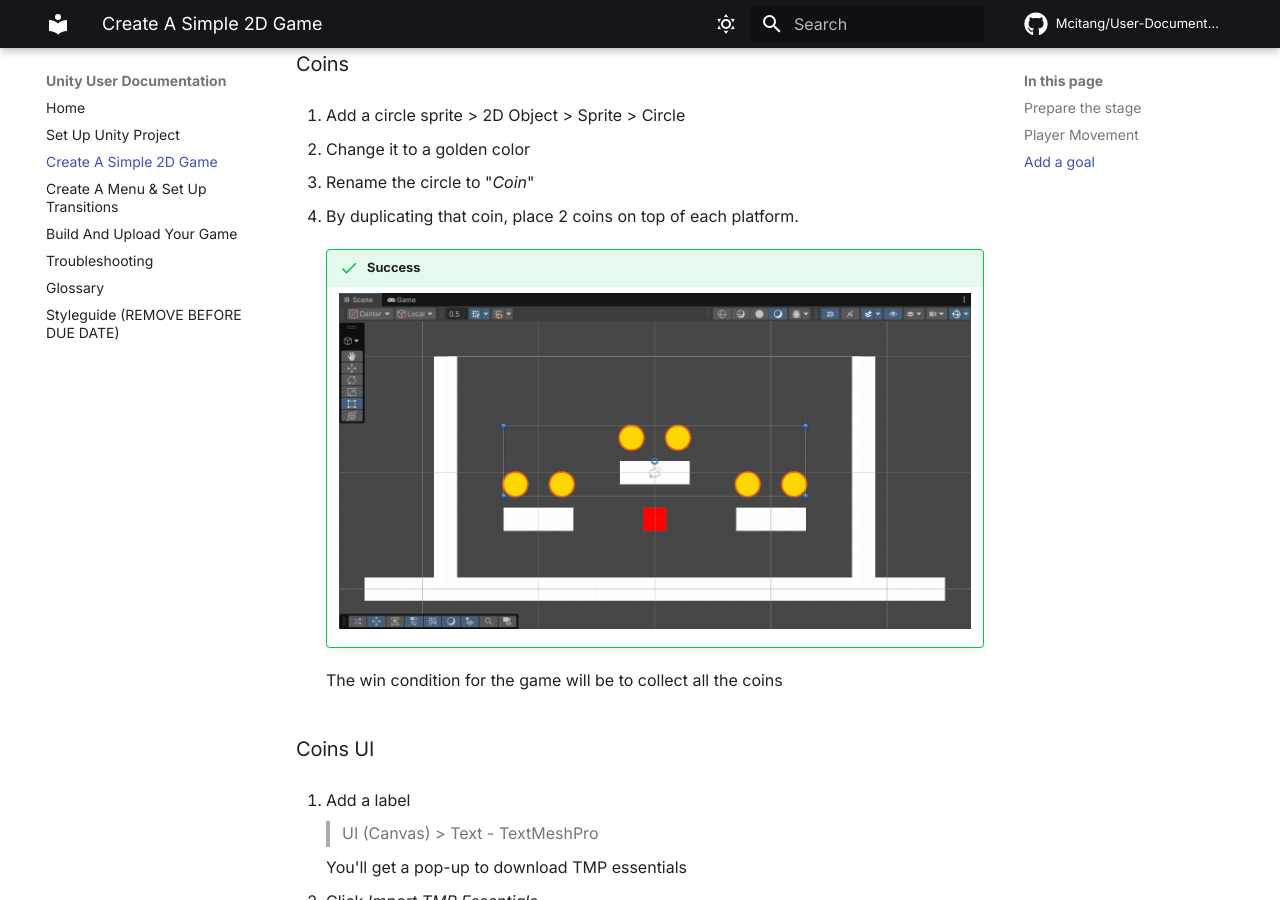
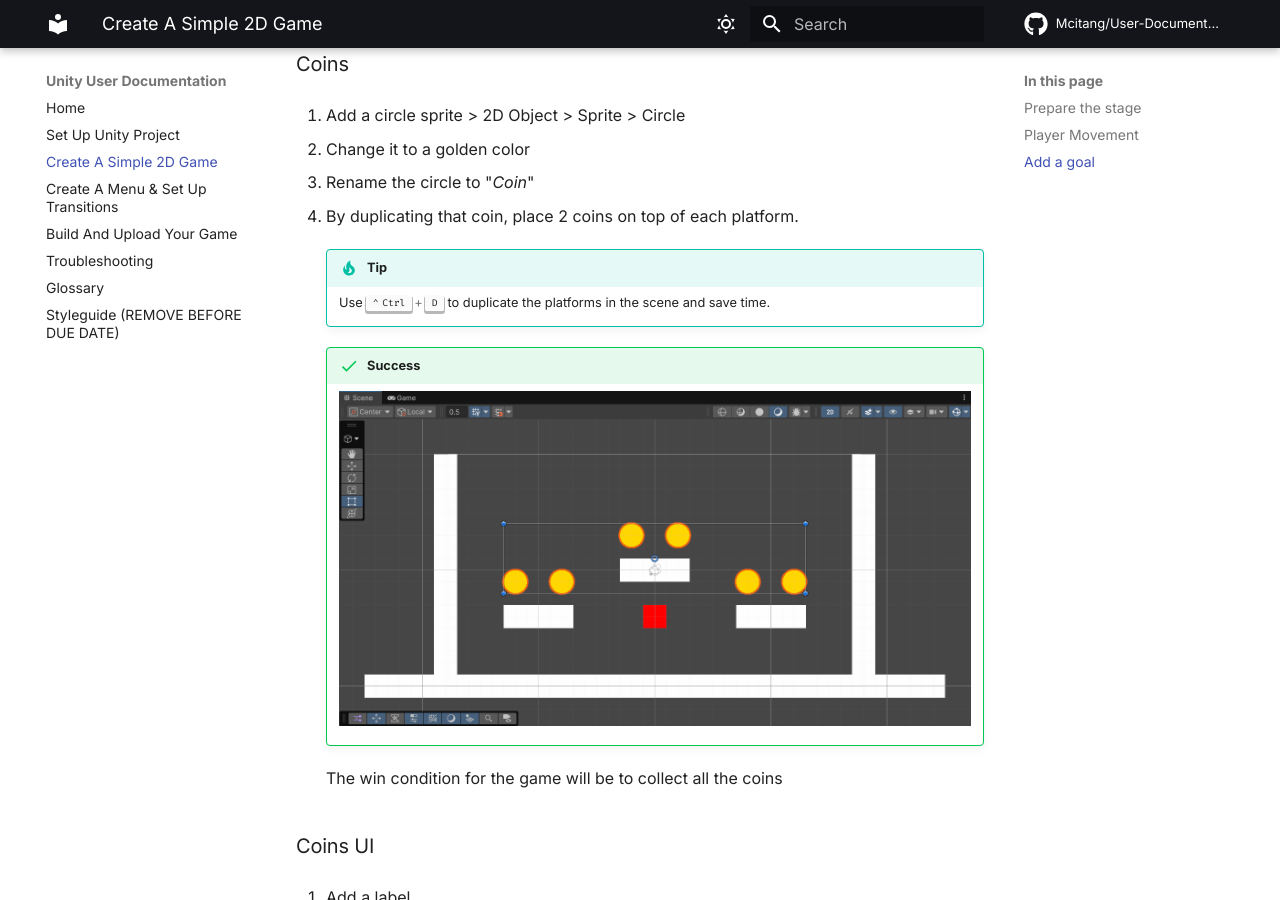
Before and after one commit to Mcitang/User-Documentation, an MkDocs documentation site: the page built from docs/make-game.md, in a window 1280 px wide and 900 px high, scrolled down 8106 px. Built offline with MkDocs 1.6.1 and Material for MkDocs 9.7.7, drawn with Linux system fonts in a browser that asks for light colours; emoji names are drawn with the system emoji font; comment, search, counter and statistics services are not loaded.

Commit message:
Add tip for keyboard shortcut

```diff
--- a/docs/make-game.md
+++ b/docs/make-game.md
@@ -277,6 +277,9 @@ Before hitting _Play_ though, we have to assign a value to the `Rigidbody2D` var
 1. Rename the circle to "_Coin_"
 
 1. By duplicating that coin, place 2 coins on top of each platform.
+
+    !!! tip
+        Use ++ctrl+d++ to duplicate the platforms in the scene and save time.
 
     !!! success
         ![Coins on each platform][coins-image]
```
